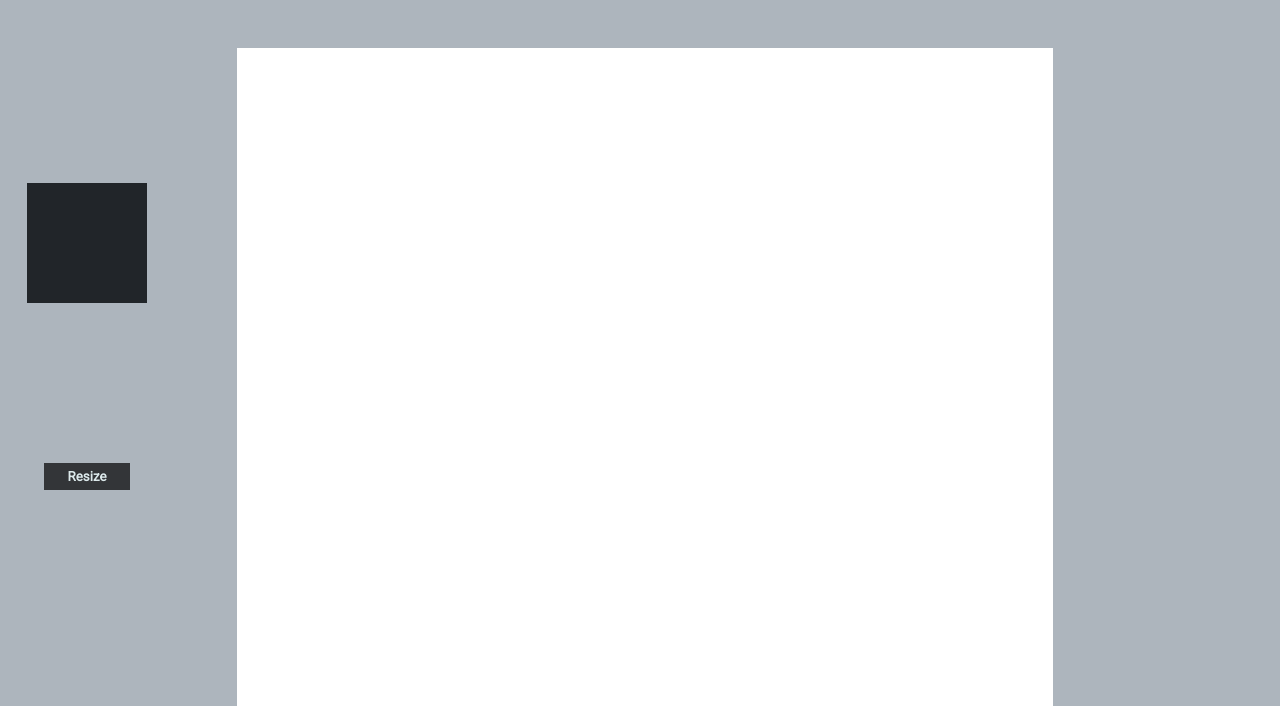
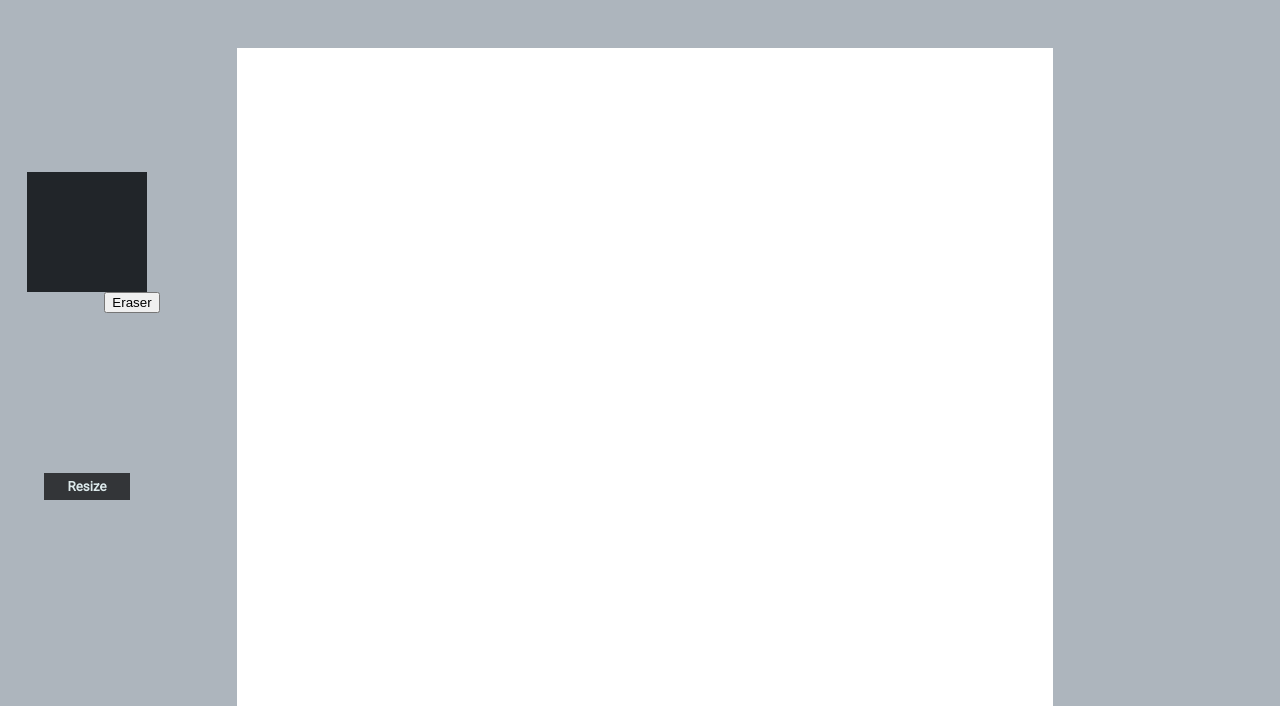
Before and after one commit to ReneSzz/etch-a-sketch, a plain HTML site: page index.html in a window 1280 px wide. Shown: the part 94-800 px from the top of the page. Drawn offline with Linux system fonts and the light colour scheme.

Commit message:
Added eraser button

```diff
--- a/index.html
+++ b/index.html
@@ -20,6 +20,7 @@
     <div id="container">
     <div id="menuBar">
     <div id="colourChanger"> </div>
+    <button id= "eraserButton">Eraser</button>
     <button id="resizeButton"> Resize  </button>
     </div>
     </div>
--- a/style.css
+++ b/style.css
@@ -90,3 +90,8 @@ padding:0;
     transform: scale(1.1);
 
 }
+
+#eraserButton {
+
+
+}
```
